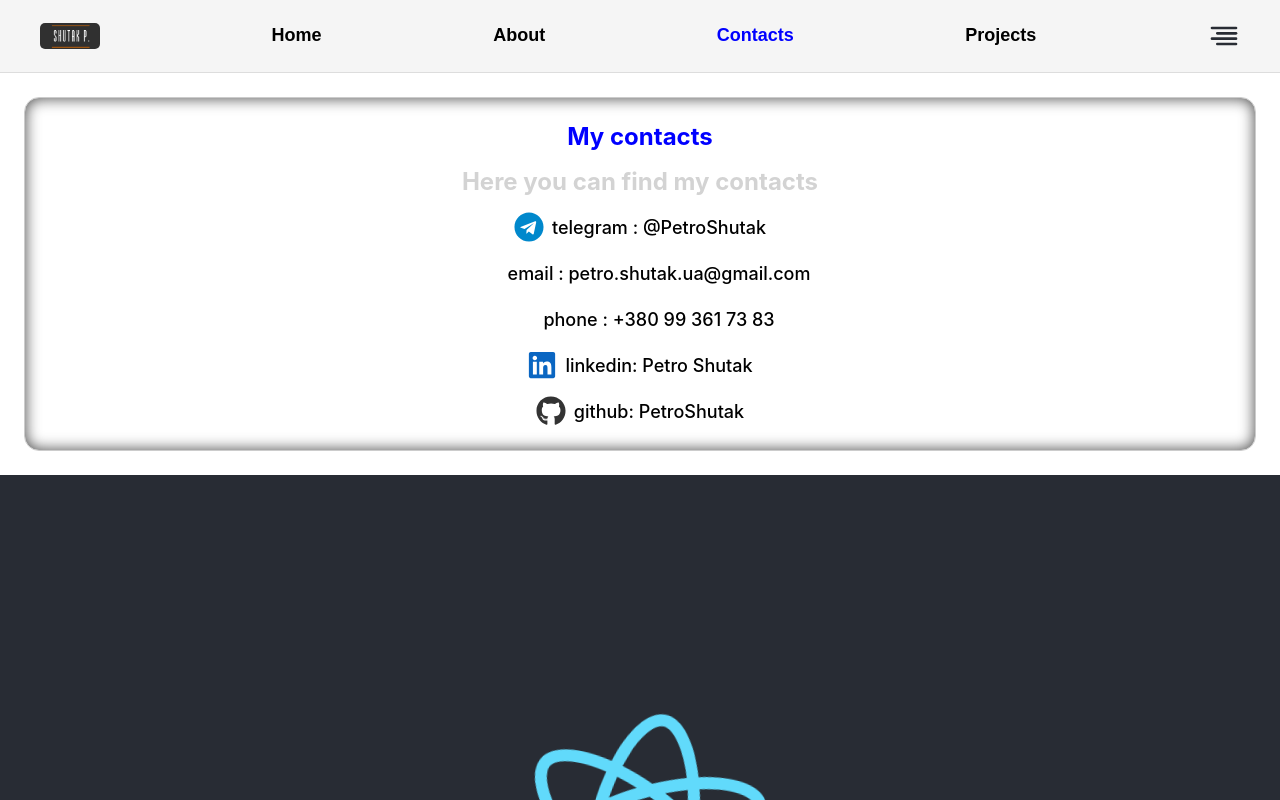
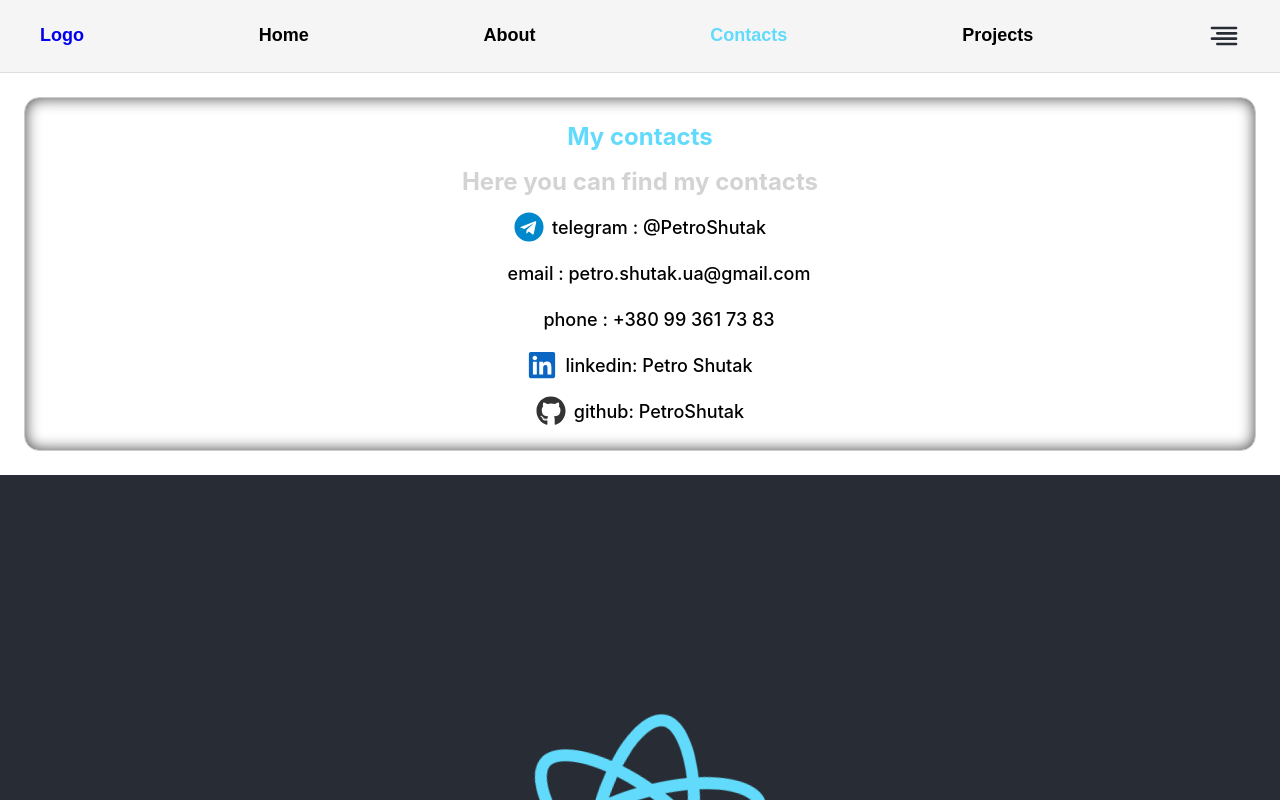
Before and after one commit to PetroShutak/portfolio, a React (Create React App) app: page /portfolio/contacts in a window 1280 px wide. Shown: the top 800 px of the page. Built offline with nearby package versions, Linux system fonts and the light colour scheme; some icons are missing.

Commit message:
delete logo

```diff
--- a/src/components/BurgerMenu/BurgerMenu.jsx
+++ b/src/components/BurgerMenu/BurgerMenu.jsx
@@ -24,9 +24,9 @@ const BurgerMenu = ({ setOpen }) => {
           &times;
         </span>
         <BurgerNav>
-          {/* <StyledLink onClick={handleLinkClick} to="/">
+          <StyledLink onClick={handleLinkClick} to="/">
             Main
-          </StyledLink> */}
+          </StyledLink>
           <StyledLink onClick={handleLinkClick} to="/home">
             Home
           </StyledLink>
--- a/src/components/BurgerMenu/BurgerMenustyled.jsx
+++ b/src/components/BurgerMenu/BurgerMenustyled.jsx
@@ -21,6 +21,9 @@ export const BurgerMenuContainer = styled.div`
       text-decoration: none;
       cursor: pointer;
     }
+  }
+  @media screen and (max-width: 768px) {
+    width: 100%;
   }
 `;
 
@@ -52,17 +55,18 @@ export const BurgerNav = styled.div`
   }
 `;
 
+
+
+
+
+
 export const StyledLink = styled(NavLink)`
   font-family: 'Play', sans-serif;
   font-size: 18px;
   font-weight: 700;
   line-height: 1.43;
   color: black;
-
   &.active {
-    color: blue;
+    color: #61dafb;
   }
-  //   @media screen and (max-width: 768px) {
-  //     display: none;
-  //   }
 `;
--- a/src/components/Contacts/Contscts.styled.jsx
+++ b/src/components/Contacts/Contscts.styled.jsx
@@ -34,5 +34,5 @@ export const ContactsWrapper = styled.div`
 export const Title = styled.h2`
   font-size: 24px;
   font-weight: 700;
-  color: blue;
+  color: #61dafb;
 `;
--- a/src/components/Nav/Nav.jsx
+++ b/src/components/Nav/Nav.jsx
@@ -4,7 +4,7 @@ import { useState } from 'react';
 import { NavContainer, StyledBurger, StyledLink, Logo } from './Nav.styled.jsx';
 import BurgerMenu from 'components/BurgerMenu/BurgerMenu.jsx';
 
-import logo from '../../assets/images/logo.png';
+
 
 const Nav = () => {
   const [burgerOpen, setBurgerOpen] = useState(false);
@@ -17,10 +17,10 @@ const Nav = () => {
     <NavContainer>
       <Logo>
         <Link to="/">
-          <img src={logo} alt="logo" width="60" height="30" />
+      Logo
         </Link>
       </Logo>
-      {/* <StyledLink to="/">Main</StyledLink> */}
+      {/* <StyledLink to="/"></StyledLink> */}
       <StyledLink to="/home">Home</StyledLink>
       <StyledLink to="/about">About</StyledLink>
       <StyledLink to="/contacts">Contacts</StyledLink>
--- a/src/components/Nav/Nav.styled.jsx
+++ b/src/components/Nav/Nav.styled.jsx
@@ -26,7 +26,7 @@ export const StyledLink = styled(NavLink)`
   color: black;
 
   &.active {
-    color: blue;
+    color: #61dafb;
   }
   @media screen and (max-width: 768px) {
     display: none;
@@ -40,13 +40,20 @@ export const StyledBurger = styled(FiAlignRight)`
   background: transparent;
   cursor: pointer;
   &:hover {
-    color: blue;
+    color: #61dafb;
   }
 `;
 
 
 export const Logo = styled.div`
-  img {
-    border-radius: 5px;
+  font-family: 'Play', sans-serif;
+  font-weight: 700;
+  font-size: 18px;
+  line-height: 1.43;
+  color: black;
+  & > a {
+    text-decoration: none;
+    color: greenmoss;
   }
+
 `;
```
